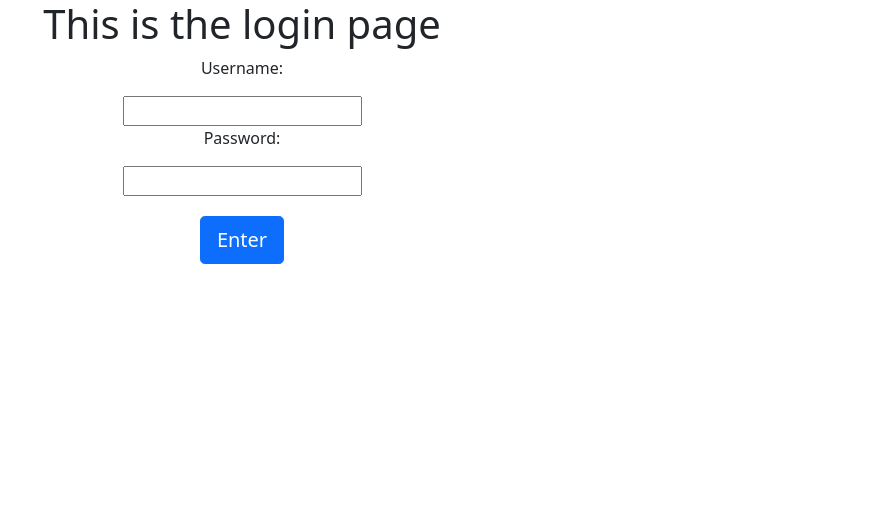
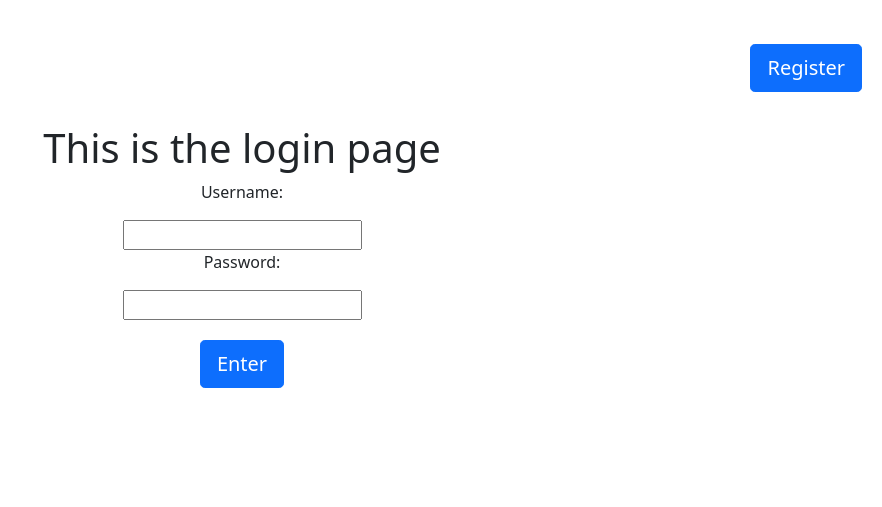
Before and after one commit to rettichsimonlel/sew_projekt, a Django app: page /login.html/ in a window 1280 px wide. Shown: the top 507 px of the page, without its empty margins (398-1280 px from the left). Run offline with Django 4.2, Linux system fonts and the light colour scheme.

Commit message:
register button

```diff
--- a/wikiclone/TheMoreYouKnow/static/css/login.css
+++ b/wikiclone/TheMoreYouKnow/static/css/login.css
@@ -1,7 +1,14 @@
 #main-content {
     text-align: center;
+    padding: 100px;
 }
 
 #submit {
     margin: 1em;
 }
+
+/* Button */
+#register {
+    float: right;
+    margin: 1em;
+}
--- a/wikiclone/TheMoreYouKnow/templates/html/login.html
+++ b/wikiclone/TheMoreYouKnow/templates/html/login.html
@@ -10,7 +10,14 @@
     <title>Login</title>
 </head>
 <body>
+
+    <header>
+        <br>
+        <button type="button" class="btn btn-primary btn-lg" onclick="window.location.href = '#';" id="register">Register</button>
+    </header>
+
     <div id="main-content">
+
         <h1>This is the login page</h1>
         <form method="POST" action="send/">
             {% csrf_token %}
```
Also changed, not shown: 1 other file.
